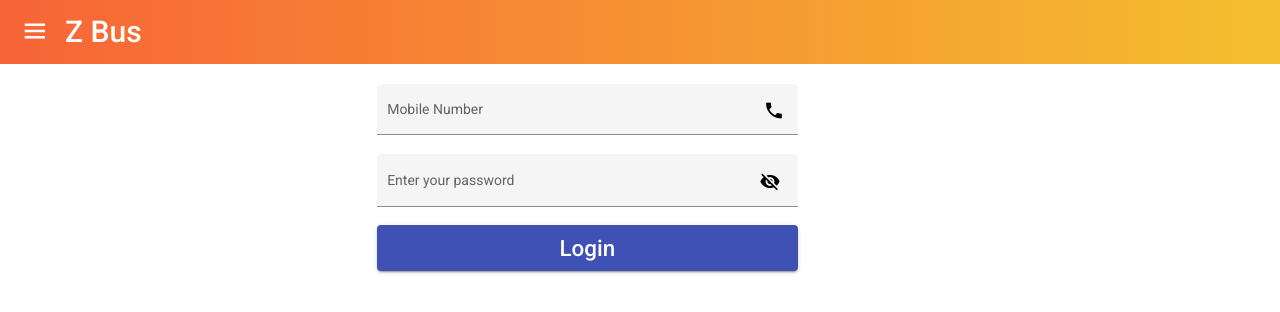
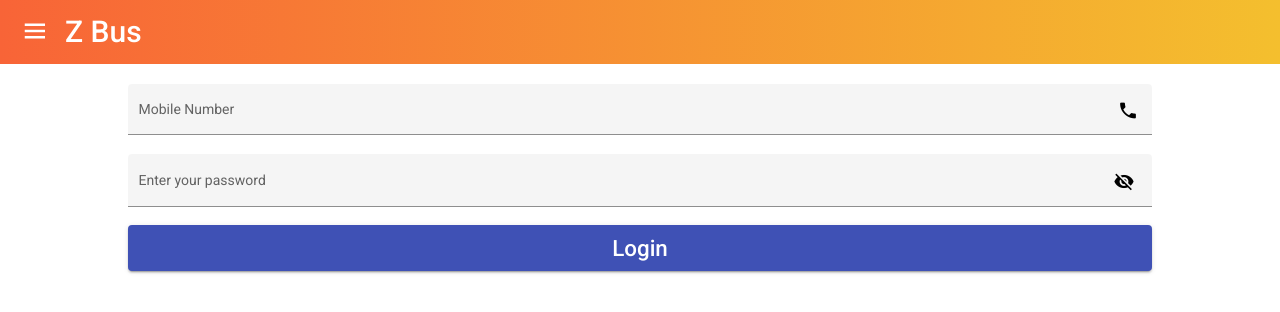
Before and after one commit to mrBharatSingh/Z-Bus, an Angular app: page /golive in a window 1280 px wide. Shown: the top 312 px of the page. Built offline with nearby package versions, Linux system fonts and the light colour scheme.

Commit message:
login serveice is added

```diff
--- a/src/app/golive/golive.component.html
+++ b/src/app/golive/golive.component.html
@@ -1,6 +1,6 @@
 
-<app-login *ngIf="isLogin"></app-login>
-  <div *ngIf="!isLogin" class="goliveContainer" >
+<app-login *ngIf="!isLogin"></app-login>
+  <div *ngIf="isLogin" class="goliveContainer" >
     <div class="example-button-container example-button-container1" (click)="shareLocation()" >
         <button mat-fab color="accent" aria-label="Example icon button with a bookmark icon">
           <mat-icon> location_on</mat-icon>
--- a/src/app/golive/golive.component.ts
+++ b/src/app/golive/golive.component.ts
@@ -1,6 +1,7 @@
 import { Component, OnInit } from '@angular/core';
 import { LocationService } from '../service/location.service';
 import{LoginComponent} from '../login/login.component'
+import { SubjectService } from '../service/subject.service';
 
 @Component({
   selector: 'app-golive',
@@ -9,10 +10,14 @@ import{LoginComponent} from '../login/login.component'
 })
 export class GoliveComponent implements OnInit {
   id: any;
-  isLogin=true
-  constructor(private locationService:LocationService) {}
+  isLogin:boolean=false;
+  constructor(private locationService:LocationService,private userAuthentication:SubjectService) {}
 
-  ngOnInit(): void {}
+  ngOnInit(): void {
+    this.userAuthentication.userAuth.subscribe((result)=>{
+      this.isLogin=result
+    })
+  }
   shareLocation() {
     if (!navigator.geolocation) {
       console.log('your device is no support gioLocation');
--- a/src/app/login/login.component.css
+++ b/src/app/login/login.component.css
@@ -11,3 +11,9 @@
    width: 80%;
    padding: 5px;
 }
+form{
+  width: 100%;
+  display: flex;
+  flex-direction: column;
+  align-items: center;
+}
--- a/src/app/login/login.component.ts
+++ b/src/app/login/login.component.ts
@@ -1,5 +1,6 @@
 import { Component, OnInit } from '@angular/core';
 import { LocationService } from '../service/location.service';
+import { SubjectService } from '../service/subject.service';
 
 @Component({
   selector: 'app-login',
@@ -9,7 +10,7 @@ import { LocationService } from '../service/location.service';
 export class LoginComponent implements OnInit {
   hide = true;
   userResult:any;
-  constructor(private userService:LocationService) { }
+  constructor(private userService:LocationService,private userAuthentication:SubjectService) { }
 
   ngOnInit(): void {
   }
@@ -19,6 +20,7 @@ export class LoginComponent implements OnInit {
       if(result.result=="password is match")
       {
         this.userResult=result.result
+        this.userAuthentication.userAuth.next(true)
       }
     })
 
--- a/src/app/service/location.service.ts
+++ b/src/app/service/location.service.ts
@@ -6,8 +6,8 @@ import { Injectable } from '@angular/core';
 })
 export class LocationService {
 
-  // private _url=`https://zbusmaster.herokuapp.com/`
-  private _url=`http://localhost:2233/`
+  private _url=`https://zbusmaster.herokuapp.com/`
+  // private _url=`http://localhost:2233/`
   constructor(private http:HttpClient) { }
 
   getlocation(){
--- /dev/null
+++ b/src/app/service/subject.service.ts
@@ -0,0 +1,9 @@
+import { Injectable } from '@angular/core';
+import { BehaviorSubject } from 'rxjs';
+@Injectable({
+  providedIn: 'root'
+})
+export class SubjectService {
+userAuth=new BehaviorSubject(false)
+  constructor() { }
+}
```
Also changed, not shown: 1 other file (tests, documents, lock files or other folders).
